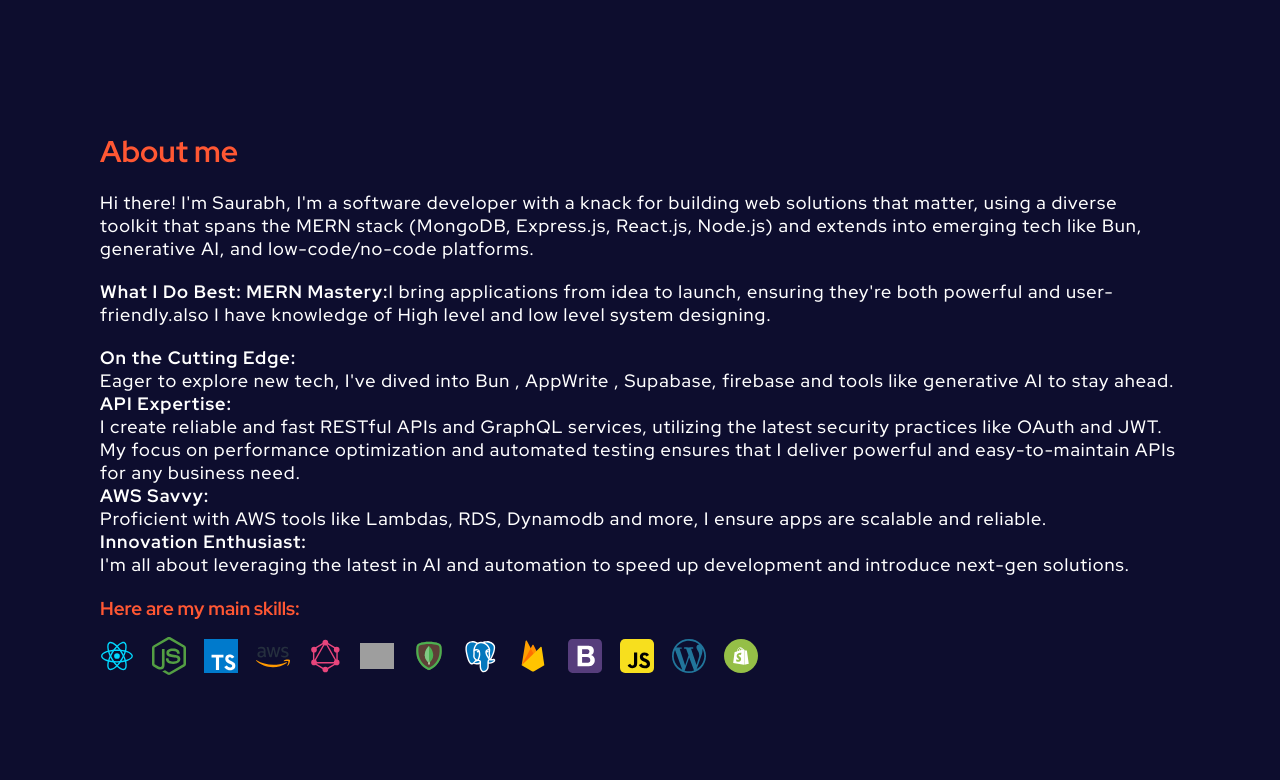
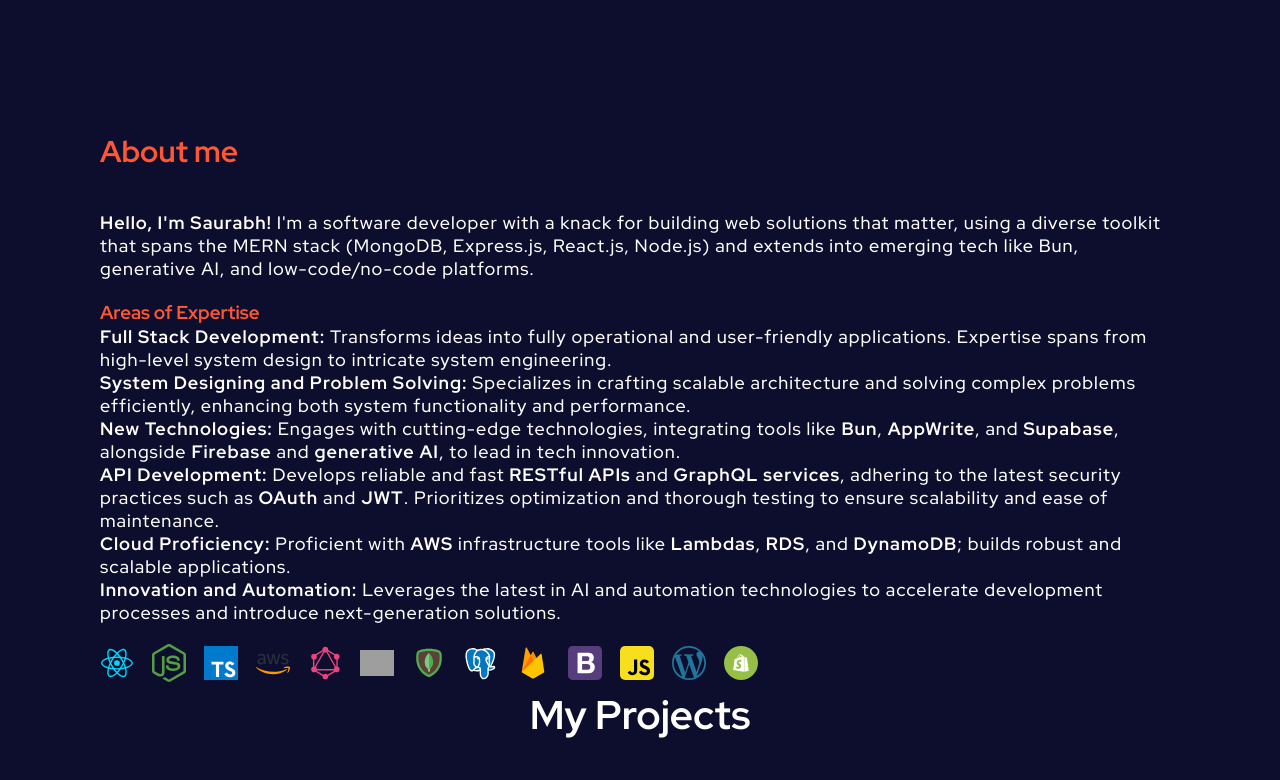
Before and after one commit to Sonooo/saurabhs-portfolio, a React (Create React App) app: page / in a window 1280 px wide. Shown: the part 520-1300 px from the top of the page. Built offline with nearby package versions, Linux system fonts and the light colour scheme; grey boxes are pictures that could not be loaded.

Commit message:
content changed

```diff
--- a/src/components/About/About.tsx
+++ b/src/components/About/About.tsx
@@ -2,13 +2,10 @@
 // import SaurabhSanap from "../../assets/SaurabhSanap.png";
 import wordpress from "../../assets/wordpress.svg";
 import shopify from "../../assets/shopify.svg";
-import htmlIcon from "../../assets/html-icon.svg";
-import cssIcon from "../../assets/css-icon.svg";
 import jsIcon from "../../assets/js-icon.svg";
 import nodeIcon from "../../assets/node-icon.svg";
 import reactIcon from "../../assets/react-icon.svg";
 import typescriptIcon from "../../assets/typescript-icon.svg";
-import vueIcon from "../../assets/vue-icon.svg";
 import AWS from "../../assets/AWS.svg";
 import Graphql from "../../assets/graphql.svg";
 import Postgresql from "../../assets/postgresql.svg";
@@ -25,44 +22,22 @@
         <ScrollAnimation animateIn="fadeInLeft">
           <h2>About me</h2>
         </ScrollAnimation>
-        <ScrollAnimation animateIn="fadeInLeft" delay={0.1 * 1000}>
-          <p>
-            Hi there! I'm Saurabh, I'm a software developer with a knack for building web solutions that matter, using a diverse toolkit that spans the MERN stack (MongoDB, Express.js, React.js, Node.js) and extends into emerging tech like Bun, generative AI, and low-code/no-code platforms.
-          </p>
-        </ScrollAnimation>
+
         <ScrollAnimation animateIn="fadeInLeft" delay={0.2 * 1000} style={{ marginTop: "2rem", marginBottom: "2rem" }}>
-          <p>
-         <b>What I Do Best: </b>
-<b>MERN Mastery:</b>
-I bring applications from idea to launch, ensuring they're both powerful and user-friendly.also I have knowledge of High level and low level system designing.
-            </p>
-        </ScrollAnimation>
-        <ScrollAnimation animateIn="fadeInLeft" delay={0.3 * 1000}>
-          <p>
-         <b>On the Cutting Edge:</b> <br /> Eager to explore new tech, I've dived into Bun , AppWrite , Supabase, firebase and tools like generative AI to stay ahead.
-            </p>
-        </ScrollAnimation>
+        <p> <b>Hello, I'm Saurabh!</b> I'm a software developer with a knack for building web solutions that matter, using a diverse toolkit that spans the MERN stack (MongoDB, Express.js, React.js, Node.js) and extends into emerging tech like Bun, generative AI, and low-code/no-code platforms. </p>
 
-        <ScrollAnimation animateIn="fadeInLeft" delay={0.3 * 1000}>
-          <p>
-         <b>API Expertise:</b> <br />  I create reliable and fast RESTful APIs and GraphQL services, utilizing the latest security practices like OAuth and JWT. My focus on performance optimization and automated testing ensures that I deliver powerful and easy-to-maintain APIs for any business need.
-            </p>
-        </ScrollAnimation>
+<h3>Areas of Expertise</h3>
+<p>
+<ul>
+    <li><strong>Full Stack Development:</strong> Transforms ideas into fully operational and user-friendly applications. Expertise spans from high-level system design to intricate system engineering.</li>
+    <li><strong>System Designing and Problem Solving:</strong> Specializes in crafting scalable architecture and solving complex problems efficiently, enhancing both system functionality and performance.</li>
+    <li><strong>New Technologies:</strong> Engages with cutting-edge technologies, integrating tools like <strong>Bun</strong>, <strong>AppWrite</strong>, and <strong>Supabase</strong>, alongside <strong>Firebase</strong> and <strong>generative AI</strong>, to lead in tech innovation.</li>
+    <li><strong>API Development:</strong> Develops reliable and fast <strong>RESTful APIs</strong> and <strong>GraphQL services</strong>, adhering to the latest security practices such as <strong>OAuth</strong> and <strong>JWT</strong>. Prioritizes optimization and thorough testing to ensure scalability and ease of maintenance.</li>
+    <li><strong>Cloud Proficiency:</strong> Proficient with <strong>AWS</strong> infrastructure tools like <strong>Lambdas</strong>, <strong>RDS</strong>, and <strong>DynamoDB</strong>; builds robust and scalable applications.</li>
+    <li><strong>Innovation and Automation:</strong> Leverages the latest in AI and automation technologies to accelerate development processes and introduce next-generation solutions.</li>
+</ul>
+</p>
 
-        <ScrollAnimation animateIn="fadeInLeft" delay={0.3 * 1000}>
-          <p>
-         <b>AWS Savvy:</b> <br />  Proficient with AWS tools like Lambdas, RDS, Dynamodb and more, I ensure apps are scalable and reliable.
-            </p>
-        </ScrollAnimation>
-
-        <ScrollAnimation animateIn="fadeInLeft" delay={0.3 * 1000}>
-          <p>
-         <b>Innovation Enthusiast:</b> <br />  I'm all about leveraging the latest in AI and automation to speed up development and introduce next-gen solutions.
-            </p>
-        </ScrollAnimation>
-
-        <ScrollAnimation animateIn="fadeInLeft" delay={0.4 * 1000}>
-          <h3>Here are my main skills:</h3>
         </ScrollAnimation>
         <div className="hard-skills">
         <div className="hability">
--- a/src/components/About/styles.ts
+++ b/src/components/About/styles.ts
@@ -1,7 +1,9 @@
 import styled from "styled-components";
 
 export const Container = styled.section`
+
   margin-top: 12rem;
+  margin-bottom:21px;
   display: grid;
   grid-template-columns: 1fr;
   gap: 2rem;
--- a/src/components/Project/styles.ts
+++ b/src/components/Project/styles.ts
@@ -3,6 +3,7 @@
 
 export const Container = styled.section`
   margin-top: 15rem;
+  margin: -20px;
 
   h2{
     text-align: center;
```
